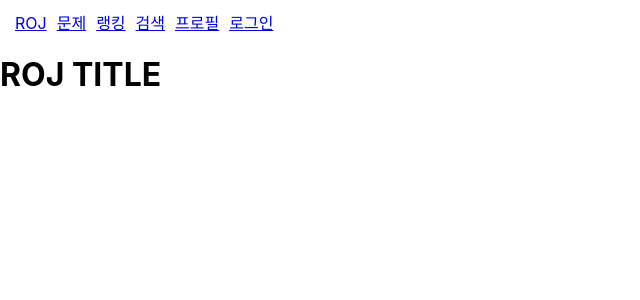
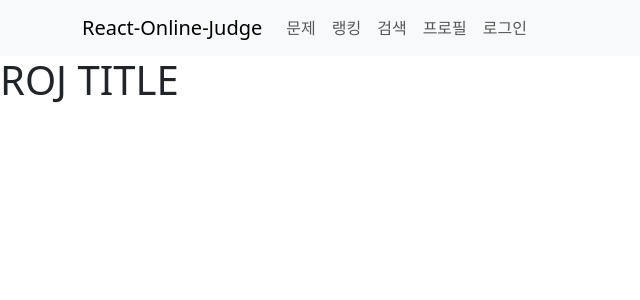
Before and after one commit to ccmuk58/2023_2_Script, a React (Create React App) app in the folder react-online-judge/: page / in a window 1280 px wide. Shown: the top 300 px of the page, without its empty margins (0-640 px from the left). Built offline with nearby package versions, Linux system fonts and the light colour scheme.

Commit message:
Feat: NavBar Temp Design

```diff
--- a/react-online-judge/src/App.js
+++ b/react-online-judge/src/App.js
@@ -7,6 +7,7 @@ import Ranking from "./components/Ranking";
 import Search from "./components/Search";
 import Profile from "./components/Profile";
 import Login from "./components/Login";
+import 'bootstrap/dist/css/bootstrap.min.css';
 
 const AppRouter = () => {
 	return (
@@ -18,7 +19,7 @@ const AppRouter = () => {
 				<Route path="/ranking" element={<Ranking />} />
 				<Route path="/search" element={<Search />} />
 				<Route path="/profile" element={<Profile />} />
-				<Route path="/Login" element={<Login />} />
+				<Route path="/login" element={<Login />} />
 			</Routes>
 		</>
 
--- a/react-online-judge/src/components/NavBar.js
+++ b/react-online-judge/src/components/NavBar.js
@@ -1,19 +1,28 @@
 import React from 'react';
-import {NavLink} from 'react-router-dom';
+import { NavLink, Route, Switch } from 'react-router-dom';
+import { Container, Nav, NavDropdown, Navbar } from 'react-bootstrap';
+import Title from './Title';
 
 const NavBar = () => {
-  return (
-    <div>
-      <nav style={{margin: 10}}>
-        <NavLink to='/' style={{padding: 5}}>ROJ</NavLink>
-        <NavLink to='/problem' style={{padding: 5}}>문제</NavLink>
-        <NavLink to='/ranking' style={{padding: 5}}>랭킹</NavLink>
-        <NavLink to='/search' style={{padding: 5}}>검색</NavLink>
-        <NavLink to='/profile' style={{padding: 5}}>프로필</NavLink>
-        <NavLink to='/login' style={{padding: 5}}>로그인</NavLink>
-      </nav>
-    </div>
-  );
+	return (
+		<div>
+			<Navbar bg="light" expand="lg">
+				<Container>
+					<Navbar.Brand href="/">React-Online-Judge</Navbar.Brand>
+					<Navbar.Toggle aria-controls="basic-navbar-nav" />
+					<Navbar.Collapse id="basic-navbar-nav">
+						<Nav className="me-auto">
+							<NavLink to='/problem' className="nav-link">문제</NavLink>
+							<NavLink to='/ranking' className="nav-link">랭킹</NavLink>
+							<NavLink to='/search' className="nav-link">검색</NavLink>
+							<NavLink to='/profile' className="nav-link">프로필</NavLink>
+							<NavLink to='/login' className="nav-link">로그인</NavLink>
+						</Nav>
+					</Navbar.Collapse>
+				</Container>
+			</Navbar>
+		</div>
+	);
 }
 
 export default NavBar;
```
